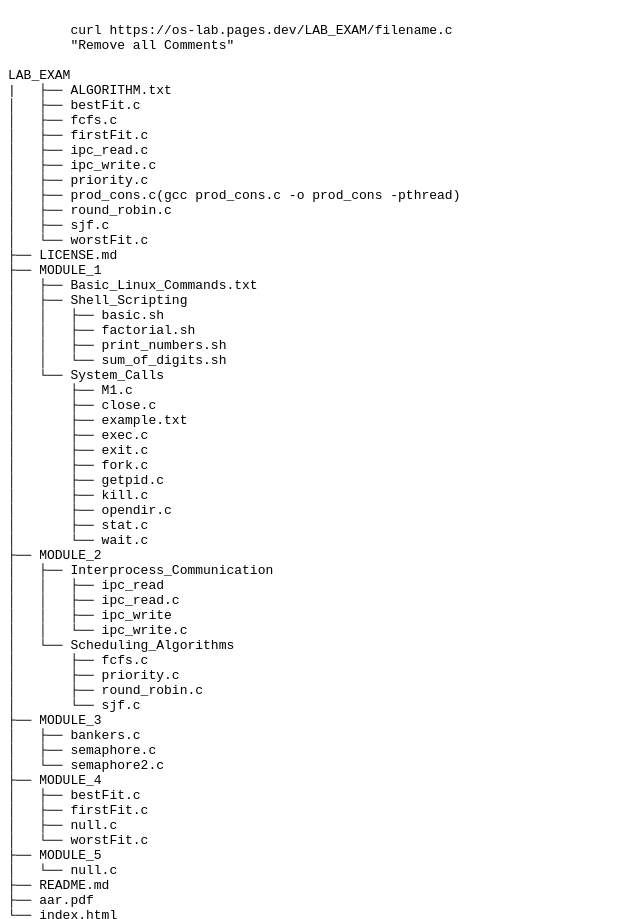
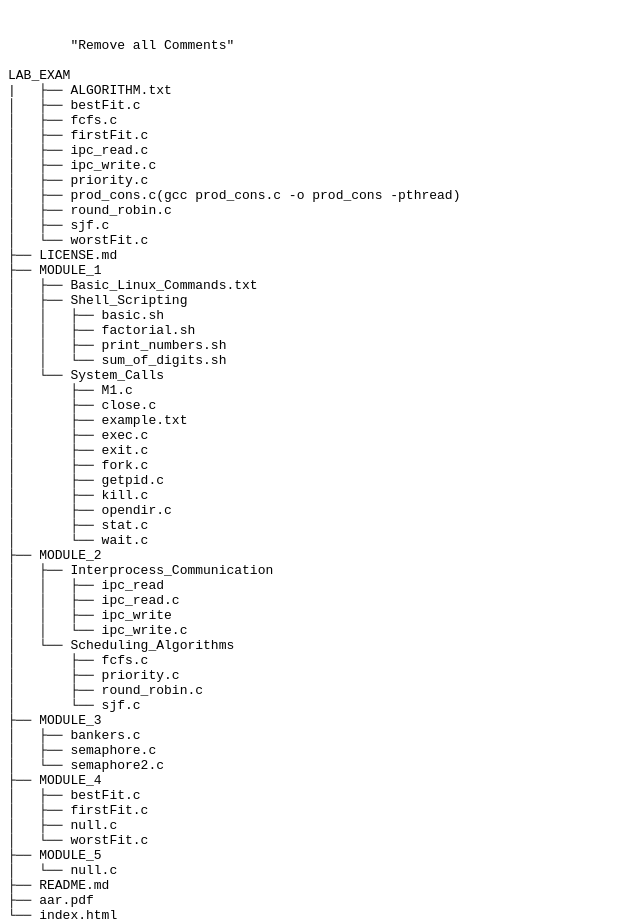
Before and after one commit to AaronKurian/OS_Lab, a plain HTML site: page index.html in a window 1280 px wide. Shown: the whole page, without its empty margins (0-640 px from the left). Drawn offline with Linux system fonts and the light colour scheme.

Commit message:
Update index.html

```diff
--- a/index.html
+++ b/index.html
@@ -1,7 +1,7 @@
 <body>
     <pre>
 
-        curl https://os-lab.pages.dev/LAB_EXAM/filename.c
+        <!-- curl https://os-lab.pages.dev/LAB_EXAM/filename.c -->
         "Remove all Comments"
 
 LAB_EXAM
```
